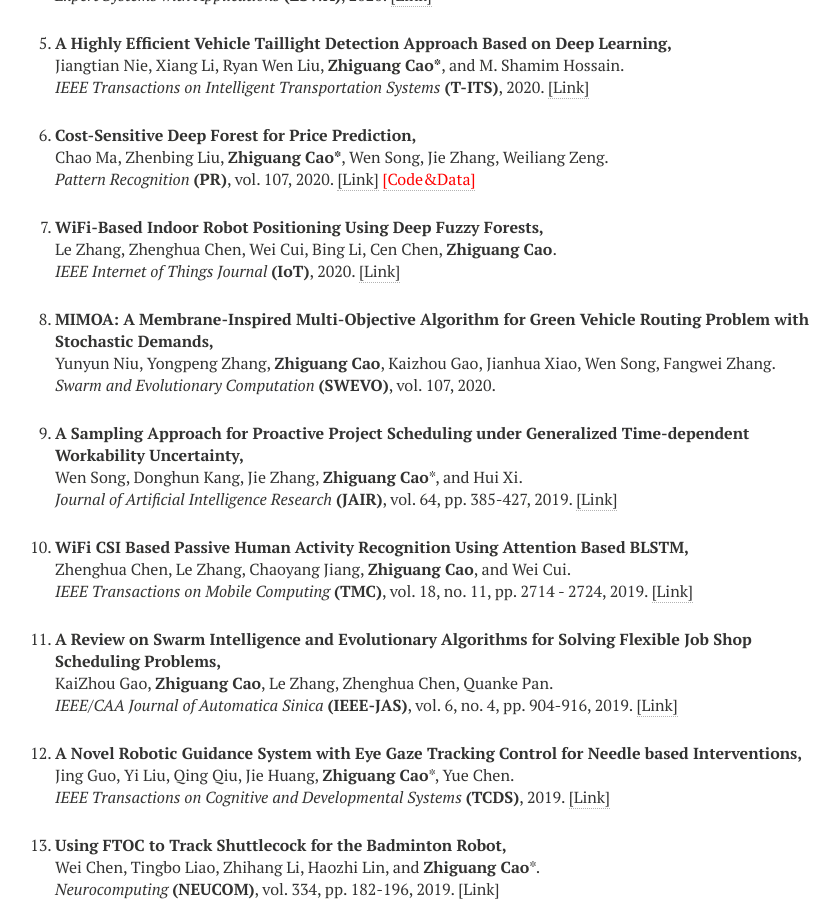
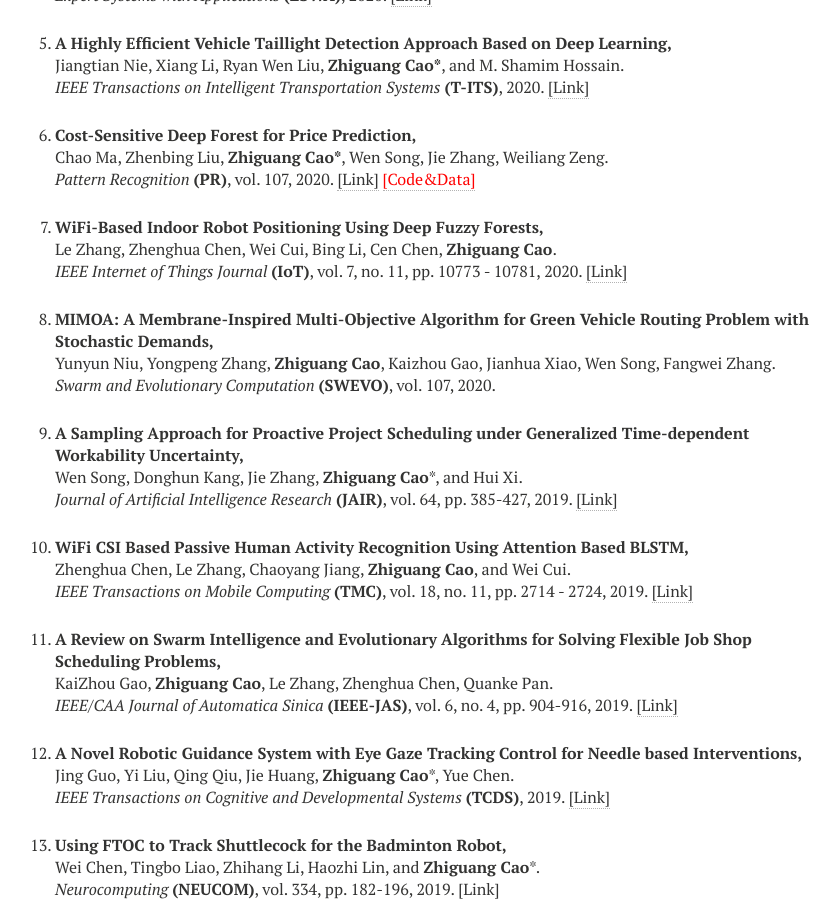
Before and after one commit to zhiguangcaosg/zhiguangcaosg.github.io, a Jekyll site: the page built from publications.md, in a window 1280 px wide and 900 px high, scrolled down 1345 px. Shown: the whole window, without its empty margins (305-1145 px from the left). Built offline with Jekyll 4.4.1, drawn with Linux system fonts in a browser that asks for light colours; nearby versions of some CDN libraries.

Commit message:
Update publications.html

```diff
--- a/_layouts/publications.html
+++ b/_layouts/publications.html
@@ -277,7 +277,7 @@ div.bibtex pre { font-size: 75%; overflow: auto;  width: 100%; padding: 0em 0em;
 <p>
 <b>WiFi-Based Indoor Robot Positioning Using Deep Fuzzy Forests,</b>
 <br>Le Zhang, Zhenghua Chen, Wei Cui, Bing Li, Cen Chen, <b>Zhiguang Cao</b>.<br>
-<i>IEEE Internet of Things Journal</i> <b>(IoT)</b>, 2020. <a href="https://ieeexplore.ieee.org/document/9060874" target="_blank">[Link]</a>
+<i>IEEE Internet of Things Journal</i> <b>(IoT)</b>, vol. 7, no. 11, pp. 10773 - 10781, 2020. <a href="https://ieeexplore.ieee.org/document/9060874" target="_blank">[Link]</a>
 </p>
 </li>
 
```
